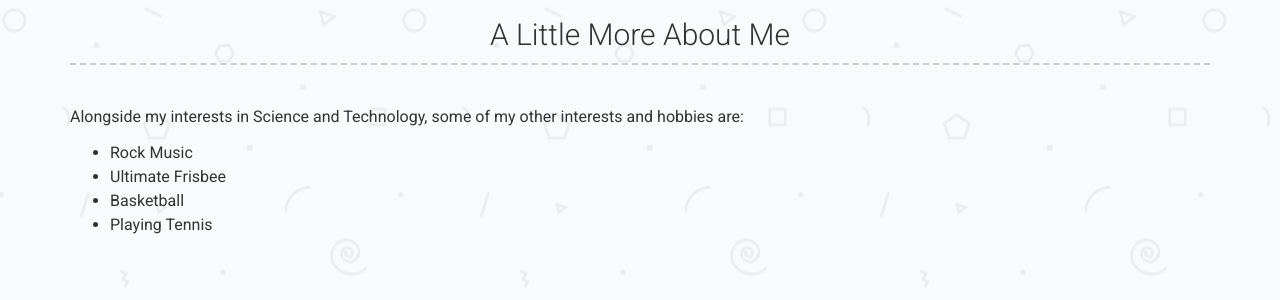
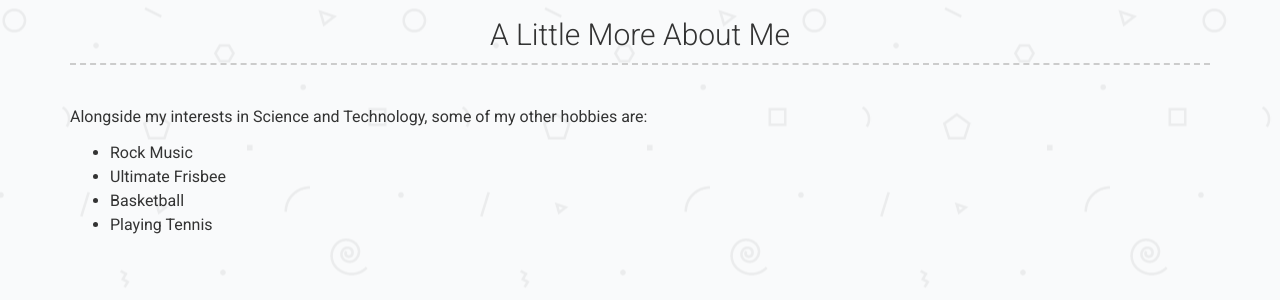
Before and after one commit to shekshaa/shekshaa.github.io, a Jekyll site: the page built from index.md, in a window 1280 px wide and 900 px high, scrolled down 2691 px. Shown: the part 517-817 px from the top of the window. Built offline with Jekyll 4.4.1, drawn with Linux system fonts in a browser that asks for light colours; a style sheet for code colours, icons or effects is not loaded.

Commit message:
Update _config.yml

```diff
--- a/_config.yml
+++ b/_config.yml
@@ -42,7 +42,7 @@ projects_title: Publications
 # More Section
 # more_title: A Little More About Me
 more_content: | # this will include new lines to allow paragraphs
-  Alongside my interests in Science and Technology, some of my other interests and hobbies are:
+  Alongside my interests in Science and Technology, some of my other hobbies are:
    - Rock Music
    - Ultimate Frisbee
    - Basketball
```
